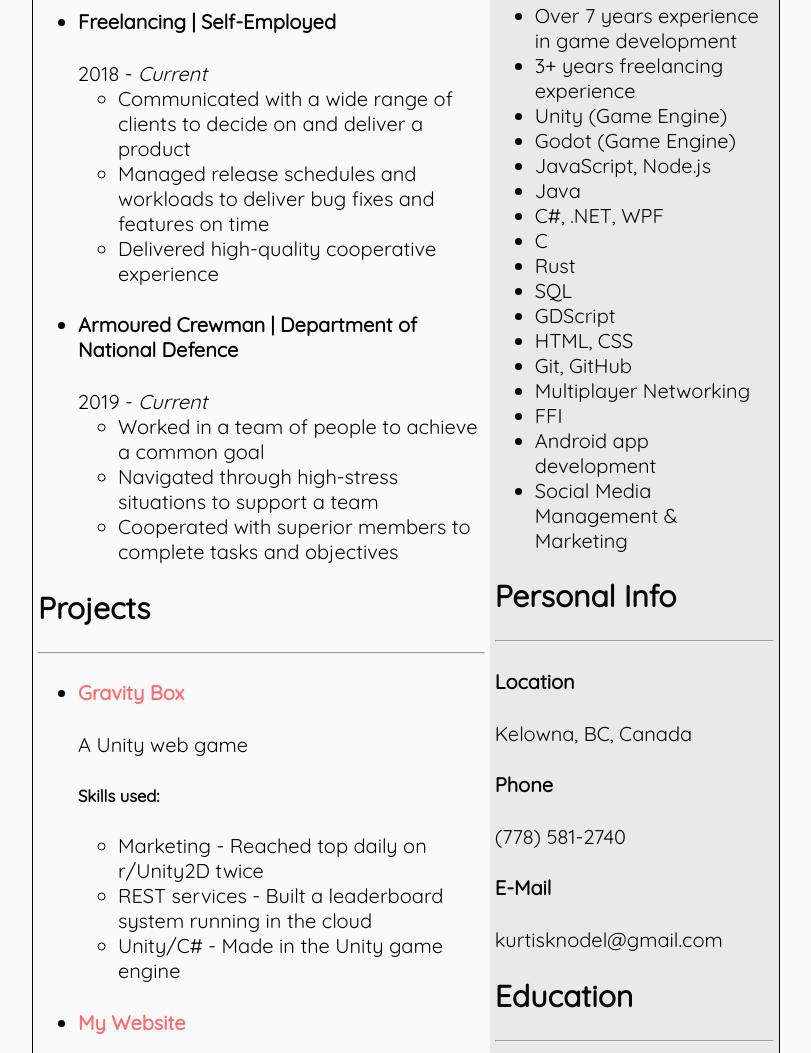
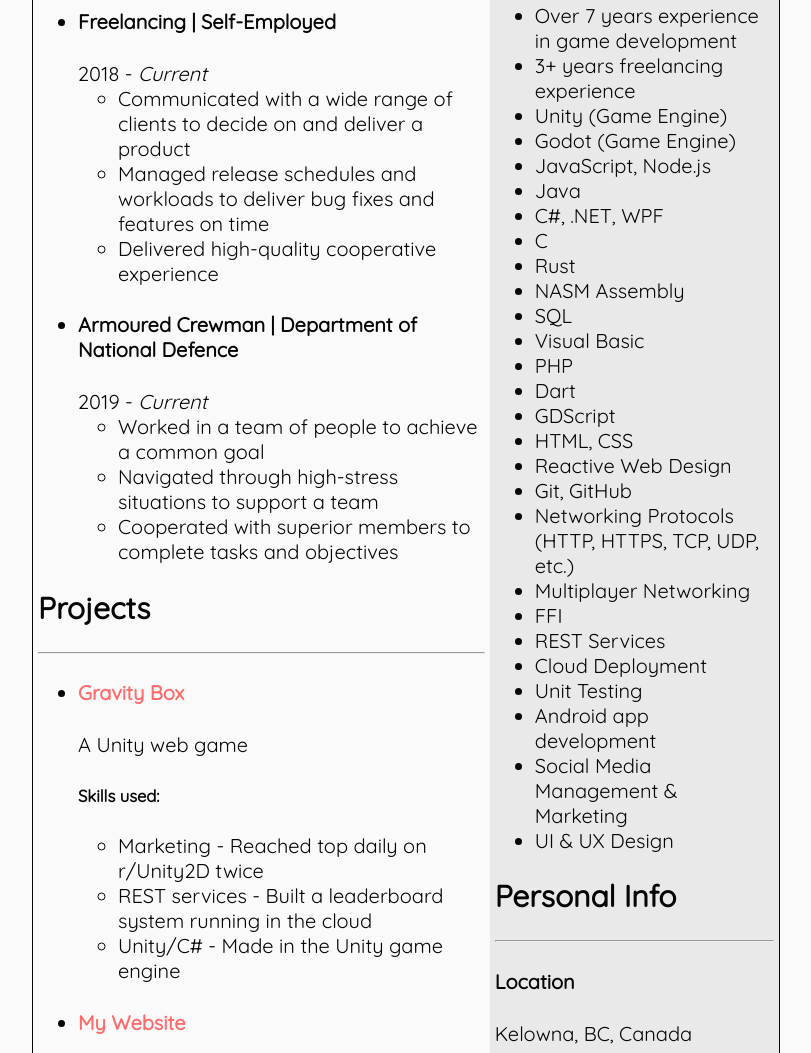
Before and after one commit to TheArchitect4855/thearchitect4855.github.io, a plain HTML site: page resume.html in a window 1280 px wide. Shown: the part 424-1477 px from the top of the page, without its empty margins (234-1045 px from the left). Drawn offline with Linux system fonts and the light colour scheme.

Commit message:
Added more skills to resume

```diff
--- a/resume.html
+++ b/resume.html
@@ -139,14 +139,24 @@
 							<li>C#, .NET, WPF</li>
 							<li>C</li>
 							<li>Rust</li>
+							<li>NASM Assembly</li>
 							<li>SQL</li>
+							<li>Visual Basic</li>
+							<li>PHP</li>
+							<li>Dart</li>
 							<li>GDScript</li>
 							<li>HTML, CSS</li>
+							<li>Reactive Web Design</li>
 							<li>Git, GitHub</li>
+							<li>Networking Protocols (HTTP, HTTPS, TCP, UDP, etc.)</li>
 							<li>Multiplayer Networking</li>
 							<li>FFI</li>
+							<li>REST Services</li>
+							<li>Cloud Deployment</li>
+							<li>Unit Testing</li>
 							<li>Android app development</li>
 							<li>Social Media Management & Marketing</li>
+							<li>UI & UX Design</li>
 						</ul>
 
                         <h2>Personal Info</h2> <hr />
```
